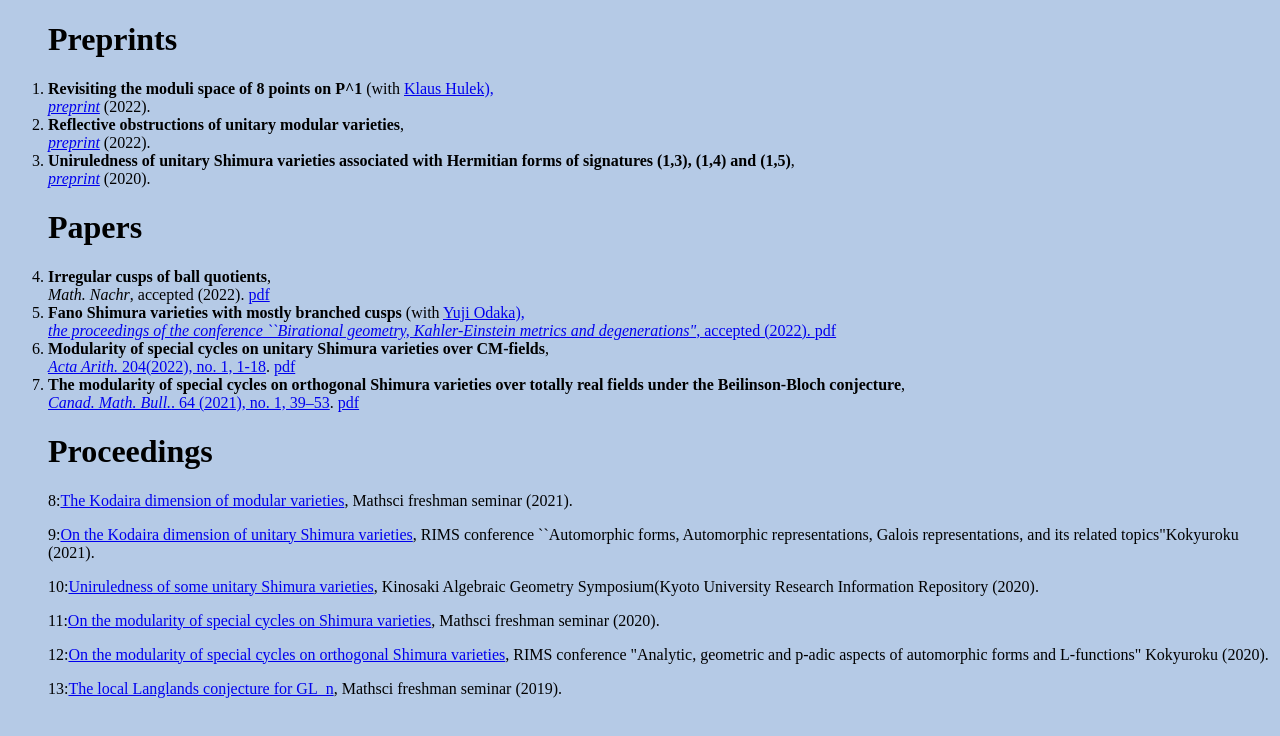
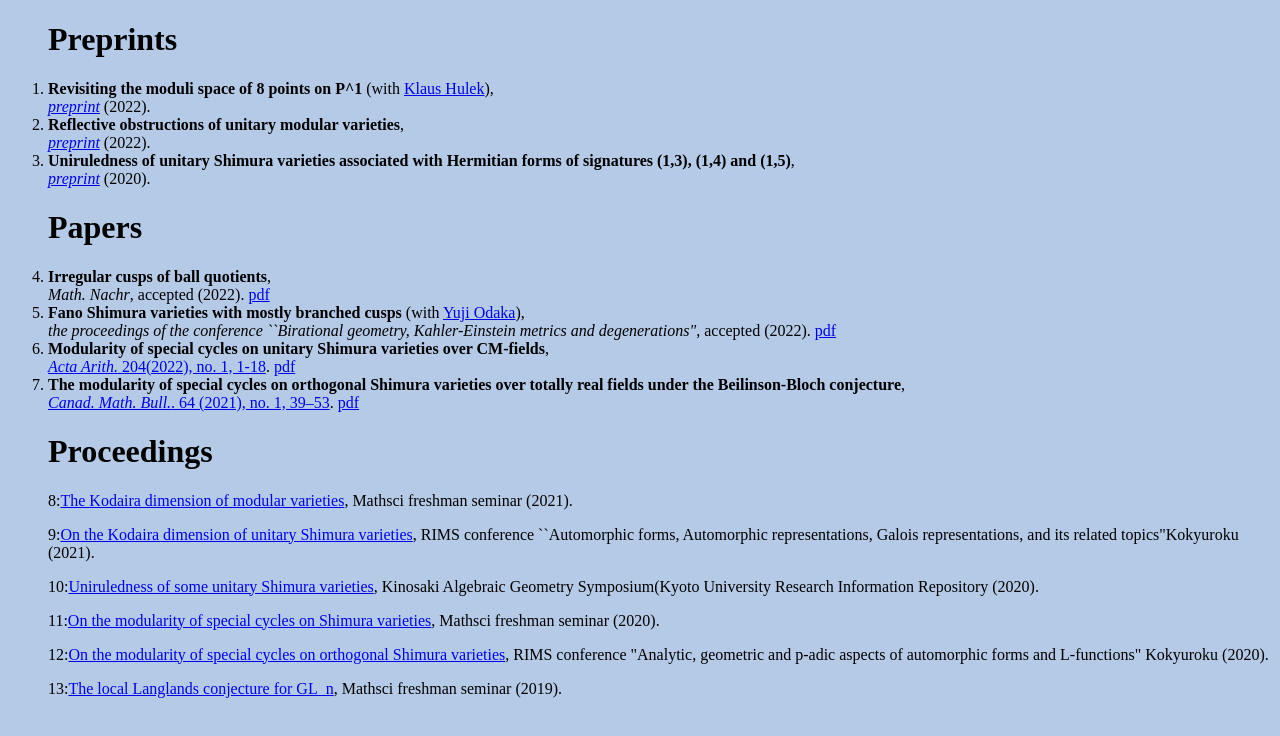
Before and after one commit to ymaeda-math/github.io, a plain HTML site: page papers.html in a window 1280 px wide. Drawn offline with Linux system fonts and the light colour scheme.

Commit message:
Update papers.html

```diff
--- a/papers.html
+++ b/papers.html
@@ -11,16 +11,17 @@
 
       <ol>
       <h1>Preprints</h1>
-      <li><strong>Revisiting the moduli space of 8 points on P^1</strong> (with <a href="https://www.iag.uni-hannover.de/en/hulek/">Klaus Hulek),<br>
+      <li><strong>Revisiting the moduli space of 8 points on P^1</strong> (with <a href="https://www.iag.uni-hannover.de/en/hulek/">Klaus Hulek<a>),<br>
          <a href="https://arxiv.org/abs/2211.00052"><i>preprint</i><a> (2022).</li>
       <li><strong>Reflective obstructions of unitary modular varieties</strong>,<br>
     <a href="https://arxiv.org/abs/2204.01128v2"><i>preprint</i><a> (2022).</li>
       <li><strong>Uniruledness of unitary Shimura varieties associated with Hermitian forms of signatures (1,3), (1,4) and (1,5)</strong>,<br>
     <a href="https://arxiv.org/abs/2008.13106"><i>preprint</i><a> (2020).</li>
+
           <h1>Papers</h1>
            <li><strong>Irregular cusps of ball quotients</strong>,<br>
     <i>Math. Nachr</i>, accepted (2022). <a href="https://arxiv.org/abs/2108.10253"> pdf<a></li>
-                 <li><strong>Fano Shimura varieties with mostly branched cusps</strong> (with <a href="https://sites.google.com/view/yodaka-math">Yuji Odaka),<br>
+                 <li><strong>Fano Shimura varieties with mostly branched cusps</strong> (with <a href="https://sites.google.com/view/yodaka-math">Yuji Odaka<a>),<br>
          <i>the proceedings of the conference ``Birational geometry, Kahler-Einstein metrics and degenerations"</i>, accepted (2022). <a href="https://arxiv.org/abs/2105.08254"> pdf<a></li>
                     <li><strong>Modularity of special cycles on unitary Shimura varieties over CM-fields</strong>,<br>
     <a href="https://doi.org/10.4064/aa210202-12-4"><i>Acta Arith.</i> 204(2022), no. 1, 1-18</a>. <a href="Modularity_unitary.pdf"> pdf<a></li>
```
